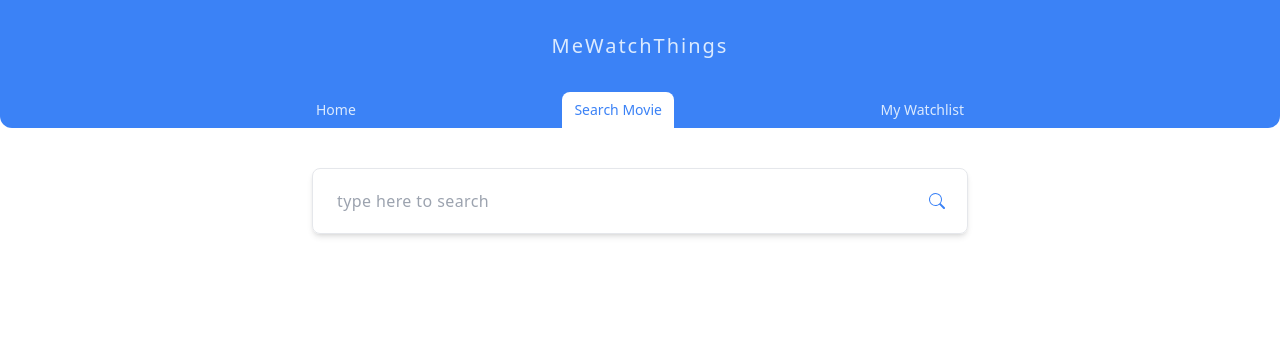
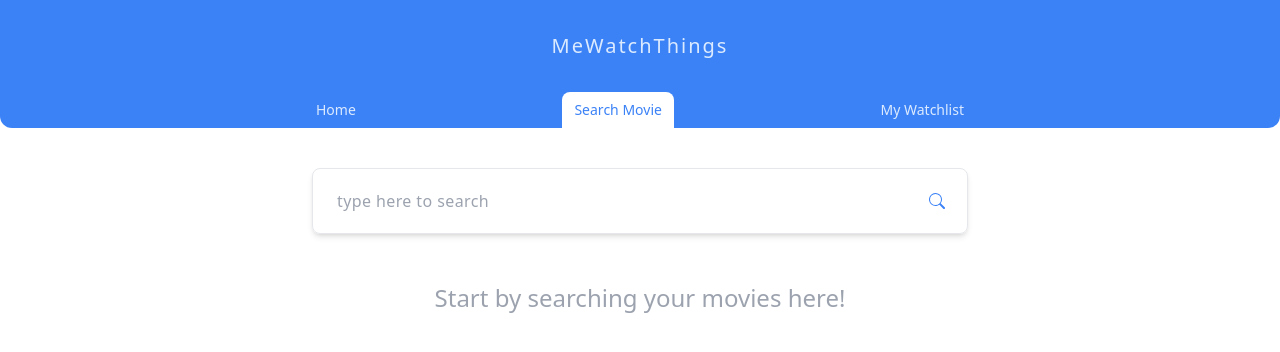
Before and after one commit to megatronhehe/movie-watchlist, a React (Vite) app: page /search in a window 1280 px wide. Shown: the top 352 px of the page. Built offline with nearby package versions, Linux system fonts and the light colour scheme.

Commit message:
fix: design fix for ux on search movie page

```diff
--- a/src/pages/SearchMovie.jsx
+++ b/src/pages/SearchMovie.jsx
@@ -107,6 +107,11 @@ const SearchMovie = () => {
 			</form>
 
 			<section>
+				{data.length < 1 && !isSearching && (
+					<p className="m-12 text-2xl text-center text-gray-400">
+						Start by searching your movies here!
+					</p>
+				)}
 				{isSearching ? (
 					<p className="m-12 text-center text-gray-400">loading . . .</p>
 				) : (
```
